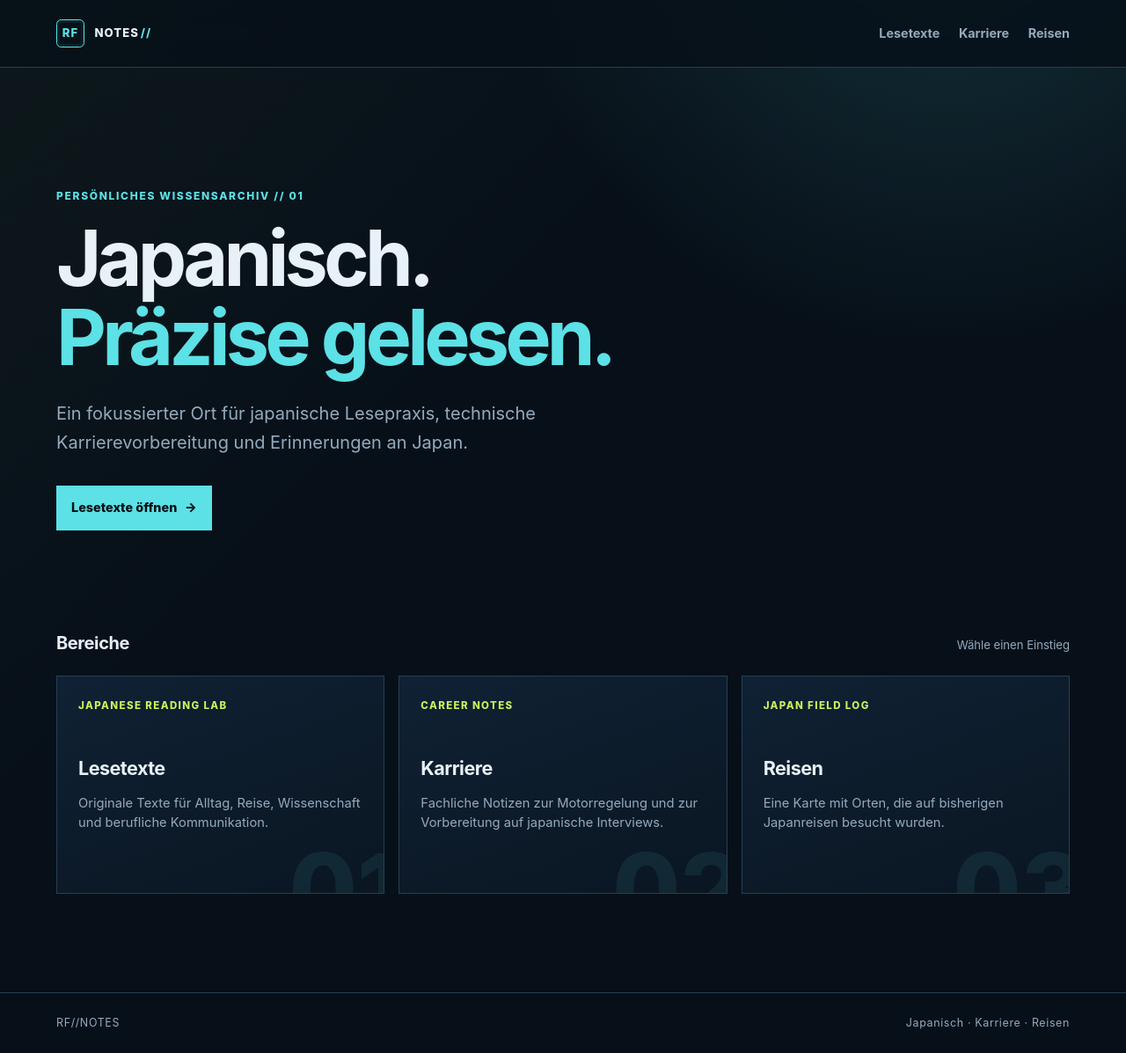
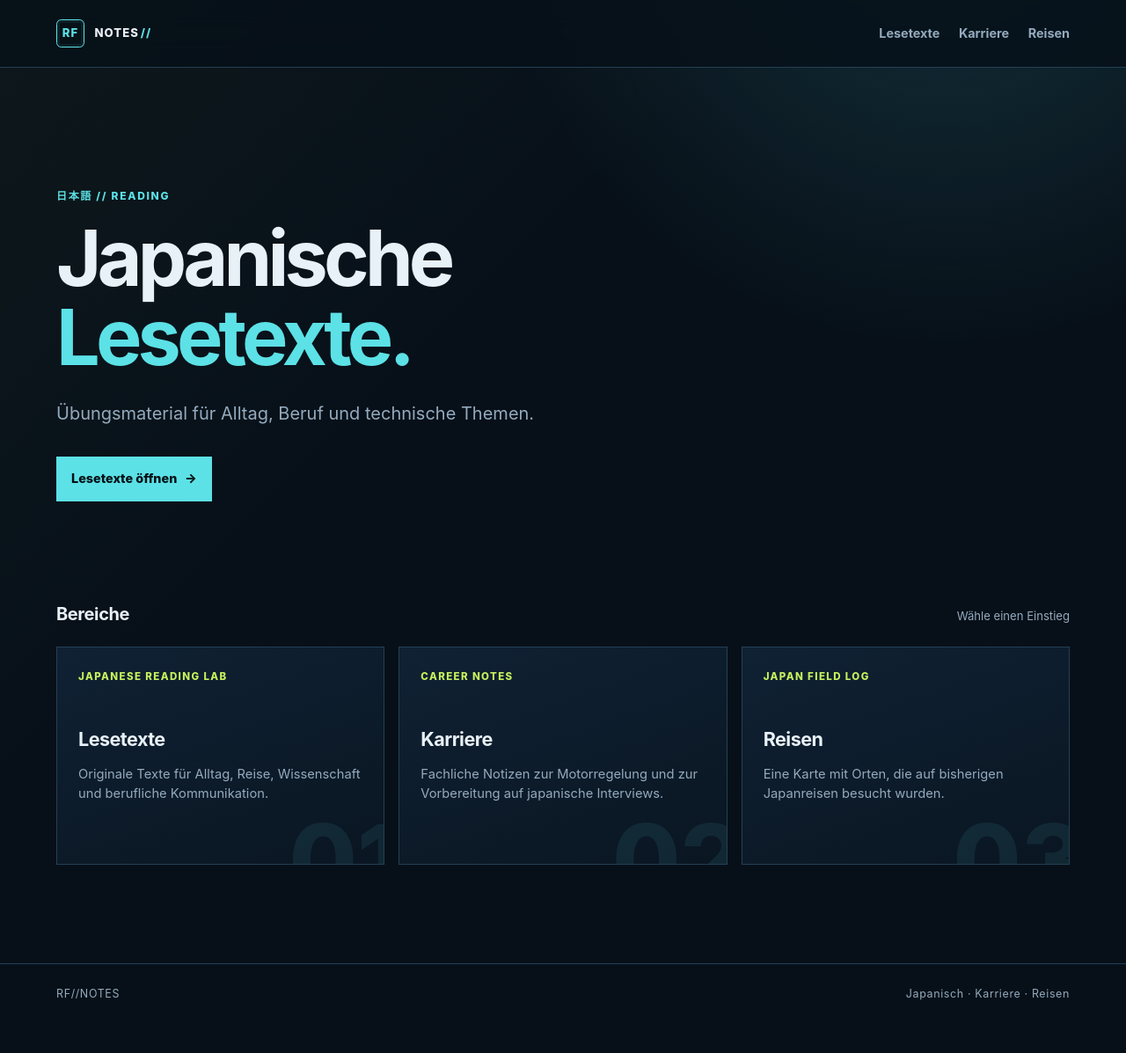
Before and after one commit to RobFil/robfil.github.io, a Jekyll site: the page built from index.md, in a window 1280 px wide. Shown: the whole page at 88% size. Built offline with Jekyll 4.4.1, drawn with Linux system fonts in a browser that asks for light colours; after the commit the page ends 1164 px from its top, so only the background shows below that.

Commit message:
Refine homepage copy

```diff
--- a/index.md
+++ b/index.md
@@ -4,9 +4,9 @@ title: Willkommen
 ---
 
 <section class="home-hero">
-  <p class="eyebrow">PERSÖNLICHES WISSENSARCHIV // 01</p>
-  <h1>Japanisch.<br><span>Präzise gelesen.</span></h1>
-  <p class="home-intro">Ein fokussierter Ort für japanische Lesepraxis, technische Karrierevorbereitung und Erinnerungen an Japan.</p>
+  <p class="eyebrow">日本語 // READING</p>
+  <h1>Japanische<br><span>Lesetexte.</span></h1>
+  <p class="home-intro">Übungsmaterial für Alltag, Beruf und technische Themen.</p>
   <a class="button-link" href="{{ '/reading/' | relative_url }}">Lesetexte öffnen <span aria-hidden="true">→</span></a>
 </section>
 
```
